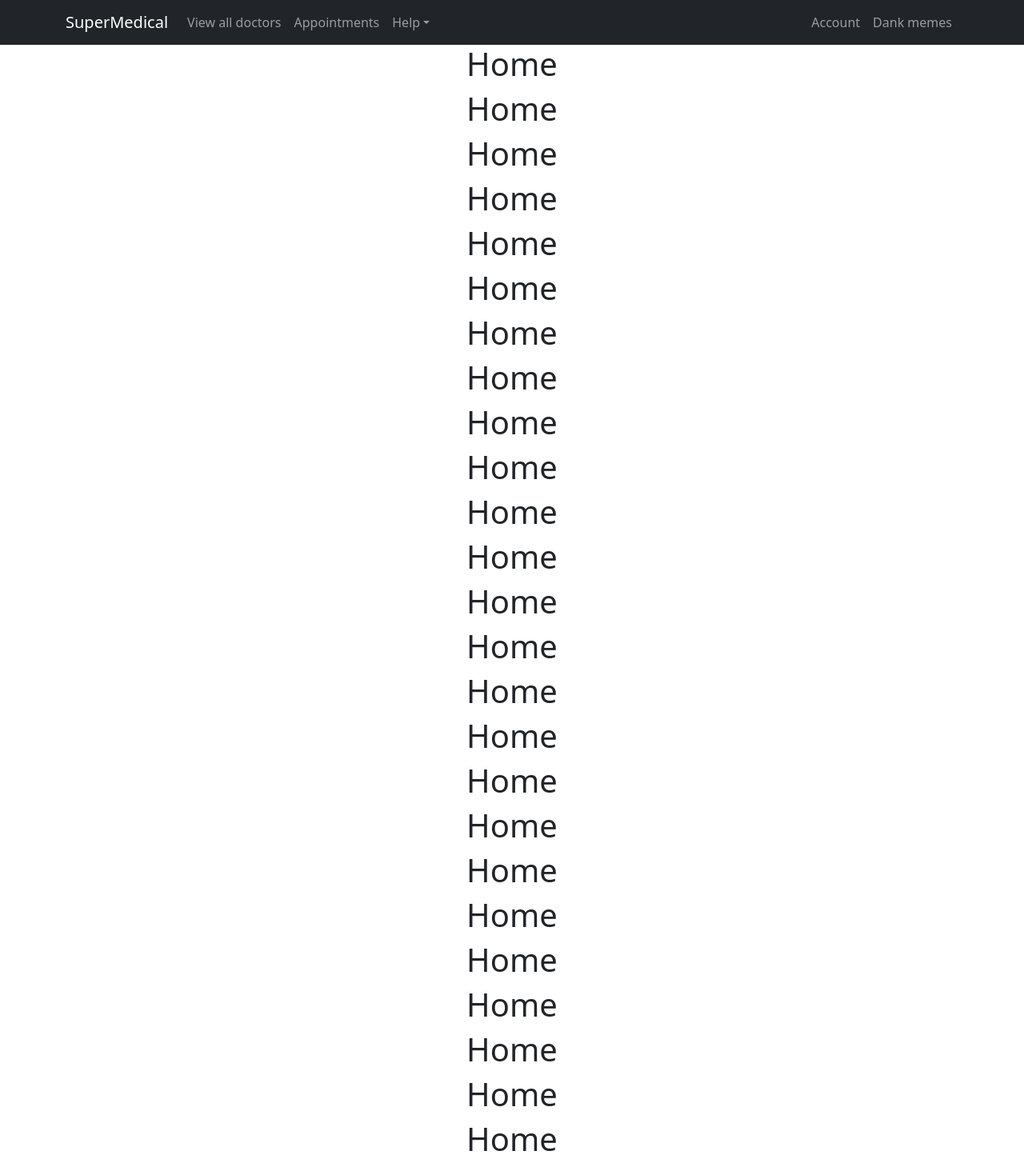
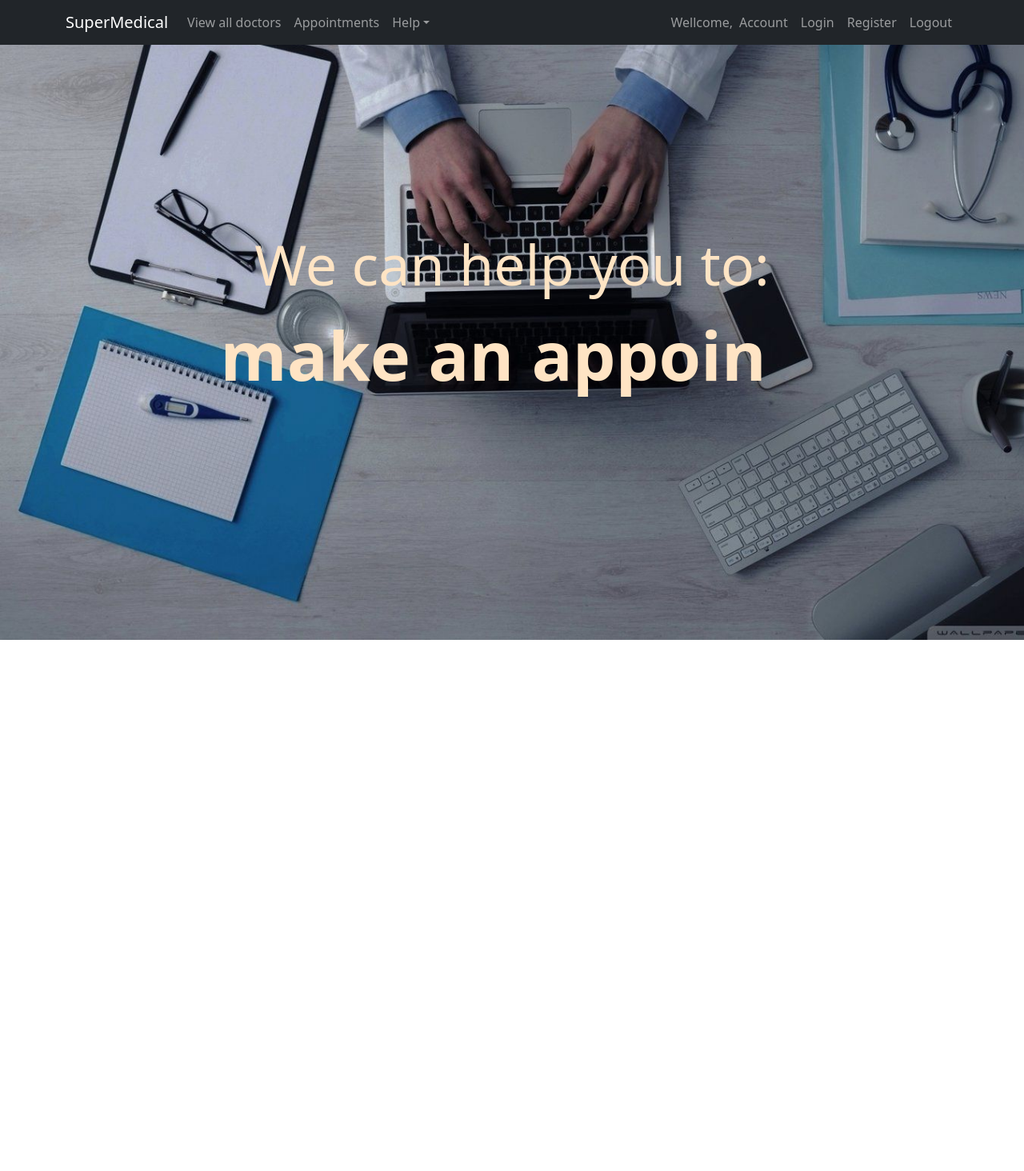
Before and after one commit to Georgi-Ilchev/super-med, a React (Create React App) app in the folder client/: page / in a window 1280 px wide. Shown: the top 1464 px of the page at 80% size. After the commit the page ends 800 px from the top, so only its background shows below. Built offline with nearby package versions, Linux system fonts and the light colour scheme.

Commit message:
Improving 'home' UI

```diff
--- a/client/package.json
+++ b/client/package.json
@@ -13,6 +13,7 @@
     "react-dom": "^17.0.2",
     "react-router-dom": "^6.2.1",
     "react-scripts": "5.0.0",
+    "react-typical": "^0.1.3",
     "web-vitals": "^2.1.4"
   },
   "scripts": {
--- a/client/src/App.js
+++ b/client/src/App.js
@@ -1,5 +1,6 @@
 import './App.css';
 import Menu from './components/Menu/Menu.js';
+import Home from './components/Home/Home.js';
 
 import { Route, Link, NavLink, Redirect, Routes } from 'react-router-dom';
 
@@ -8,44 +9,9 @@ function App() {
 
     <div className="App">
       <Menu></Menu>
-      <h1>Home</h1>
-      <h1>Home</h1>
-      <h1>Home</h1>
-      <h1>Home</h1>
-      <h1>Home</h1>
-      <h1>Home</h1>
-      <h1>Home</h1>
-      <h1>Home</h1>
-      <h1>Home</h1>
-      <h1>Home</h1>
-      <h1>Home</h1>
-      <h1>Home</h1>
-      <h1>Home</h1>
-      <h1>Home</h1>
-      <h1>Home</h1>
-      <h1>Home</h1>
-      <h1>Home</h1>
-      <h1>Home</h1>
-      <h1>Home</h1>
-      <h1>Home</h1>
-      <h1>Home</h1>
-      <h1>Home</h1>
-      <h1>Home</h1>
-      <h1>Home</h1>
-      <h1>Home</h1>
-      <h1>Home</h1>
-      <h1>Home</h1>
-      <h1>Home</h1>
-      <h1>Home</h1>
-      <h1>Home</h1>
-      <h1>Home</h1>
-      <h1>Home</h1>
-      <h1>Home</h1>
-      <h1>Home</h1>
-      <h1>Home</h1>
 
       <Routes>
-
+        <Route path='/' element={<Home />}></Route>
       </Routes>
     </div>
   );
--- /dev/null
+++ b/client/src/components/Home/Home.css
@@ -0,0 +1,33 @@
+.home-container{
+    /* background: url('../../../public/home-doctors.png');
+    background-repeat: no-repeat;
+    background-size: cover; */
+
+    /* padding-top: 10rem; */
+
+    /* 2 */
+    /* position: relative;
+    background-image: url("../../../public/home-doctors.png");
+    background-repeat:no-repeat;
+    background-size:100% 100vh; */
+
+    /* 3 */
+    position: fixed;
+    width: 100%;
+    height: 100%;
+    background-size: cover;
+    background-image: url('../../../public/home-wallpaper.png');
+    top: 0;
+}
+
+.home-message{
+    padding-top: 18rem;
+    text-align: center;
+    font-size: 70px;
+    color: bisque;
+}
+
+.home-typical{
+    font-size: 85px;
+    color:bisque
+}
--- /dev/null
+++ b/client/src/components/Home/Home.js
@@ -0,0 +1,21 @@
+import style from './Home.css';
+import Typical from 'react-typical';
+
+const Home = () => {
+    return (
+        <section className="home-container">
+            <h1 className='home-message'>We can help you to:</h1>
+            <Typical className="home-typical"
+                loop={Infinity}
+                wrapper="b"
+                steps={[
+                    'find your medical check...', 1500,
+                    'make an appointment...', 1500,
+                    'happen easily and quickly!', 1500]}
+            />
+        </section>
+
+    )
+};
+
+export default Home;
--- a/client/src/components/Menu/Menu.js
+++ b/client/src/components/Menu/Menu.js
@@ -6,7 +6,7 @@ const Menu = () => {
     return (
         <Navbar collapseOnSelect expand="lg" bg="dark" variant="dark" fixed="top">
             <Container>
-                <Navbar.Brand>SuperMedical</Navbar.Brand>
+                <Navbar.Brand as={Link} to="/">SuperMedical</Navbar.Brand>
                 <Navbar.Toggle aria-controls="responsive-navbar-nav" />
                 <Navbar.Collapse id="responsive-navbar-nav">
                     <Nav className="me-auto">
@@ -21,10 +21,13 @@ const Menu = () => {
                         </NavDropdown>
                     </Nav>
                     <Nav>
-                        <Nav.Link href="#deets">Account</Nav.Link>
-                        <Nav.Link eventKey={2} href="#memes">
-                            Dank memes
-                        </Nav.Link>
+                        <Navbar.Text >
+                            Wellcome,
+                        </Navbar.Text>
+                        <Nav.Link as={Link} to="/">Account</Nav.Link>
+                        <Nav.Link as={Link} to="/login">Login</Nav.Link>
+                        <Nav.Link as={Link} to="/register">Register</Nav.Link>
+                        <Nav.Link as={Link} to="/logout">Logout</Nav.Link>
                     </Nav>
                 </Navbar.Collapse>
             </Container>
```
Also changed, not shown: client/public/home-wallpaper.png (added), 1 other file (tests, documents, lock files or other folders).
